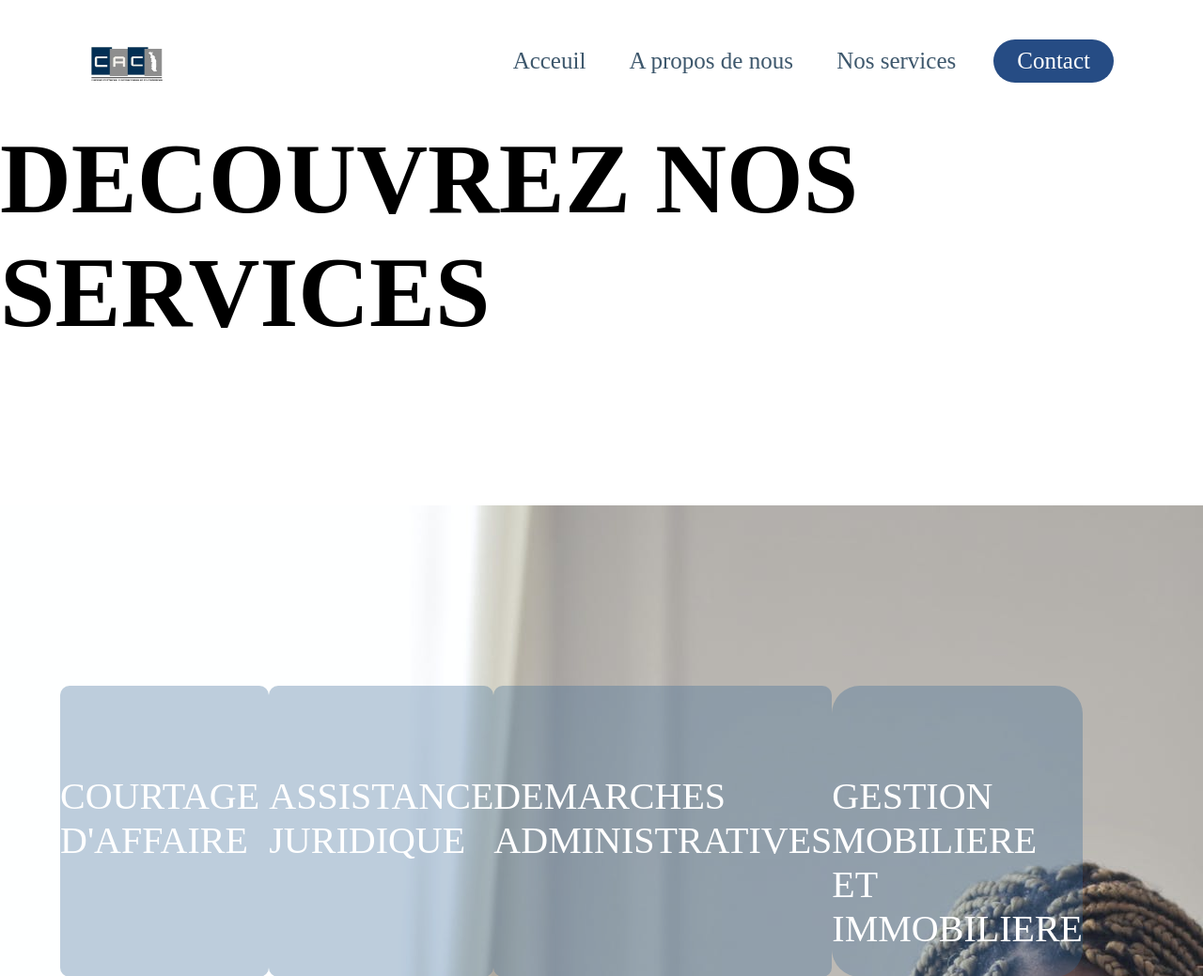
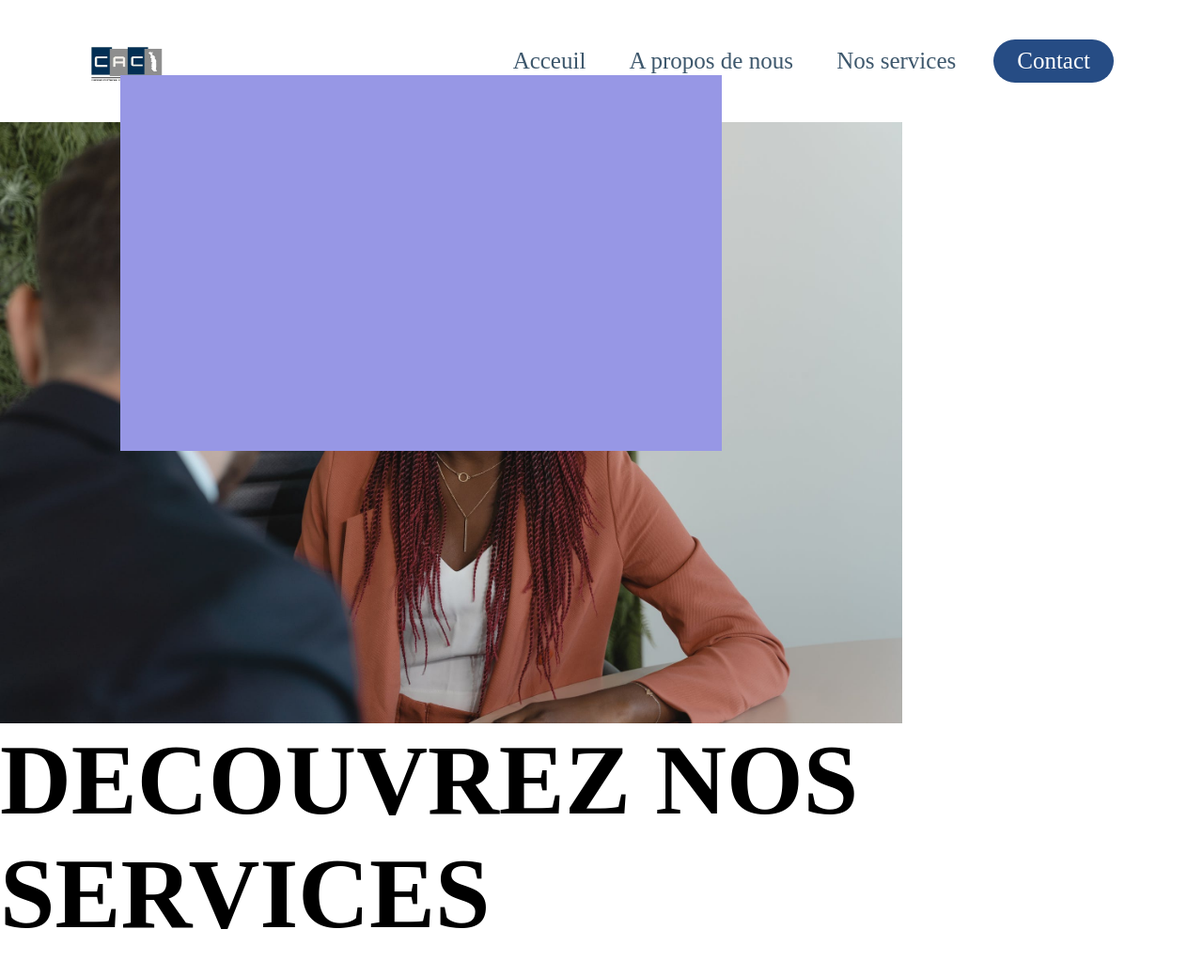
Before and after one commit to EHOGLORIA/Projet-chef-d-oeuvre, a PHP site: page /index3.html in a window 1280 px wide. Shown: the top 1039 px of the page at 94% size. Run offline with PHP 8.4, Linux system fonts and the light colour scheme; style sheets or scripts are compiled from the project's sources.

Commit message:
suite des coorections page 3et4

```diff
--- a/index3.html
+++ b/index3.html
@@ -22,11 +22,15 @@
             Contact
         </a>
     </header>
-    <section class="acceuil3">
+    <section class="acceuil3 container-fluid">
         <!-- <div class="bleufonce"></div>
         <div class="bleuciel"></div>
         <div class="bleusombre"></div>
         <div class="decorcaci"></div> -->
+        <div><img src="images/R2.jpeg" alt="" width="75%" left:50px></div>
+        <div class="" style="background-color:blue; width:5%; height:50vh; position: absolute; top:10vh; left:10vw"></div>
+        <div class="" style="background-color:rgb(151, 151, 229); width:50%; height:50vh; position: absolute; top:10vh; left:10vw"></div>
+
     </section>
 
     <section>
--- a/index4.html
+++ b/index4.html
@@ -24,6 +24,7 @@
     </header>
 <section class="acceuil4 container-fluid">
     <div class="acceuil4image"><img src="images/acceuil45.jpeg" alt=""></div>
+    <div></div>
 </section>
 
 <section class="incitation4">
--- a/sass/index.scss
+++ b/sass/index.scss
@@ -188,7 +188,6 @@
 
 
 .valeur-items {
-
   height: 200px;
   width: 320px;
   display: flex;
@@ -199,7 +198,9 @@
   border-radius: 10px;
   align-items: center;
   justify-content: center;
-
+}
+.acceuil3 container-fluid{
+  width: 100%;
 }
 /* page 3 */
 .bleufonce {
```
